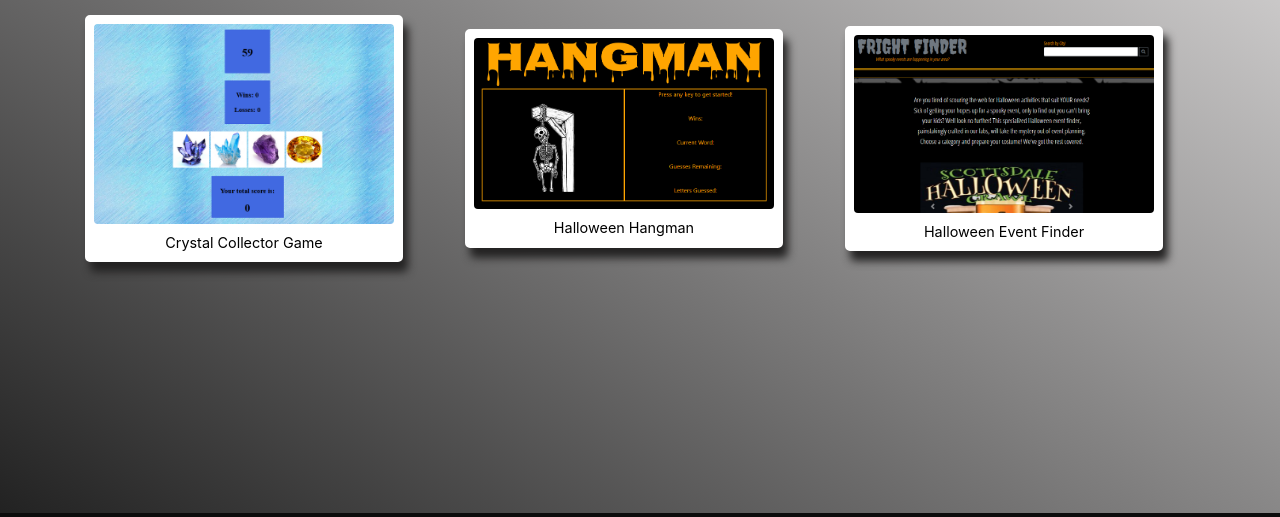
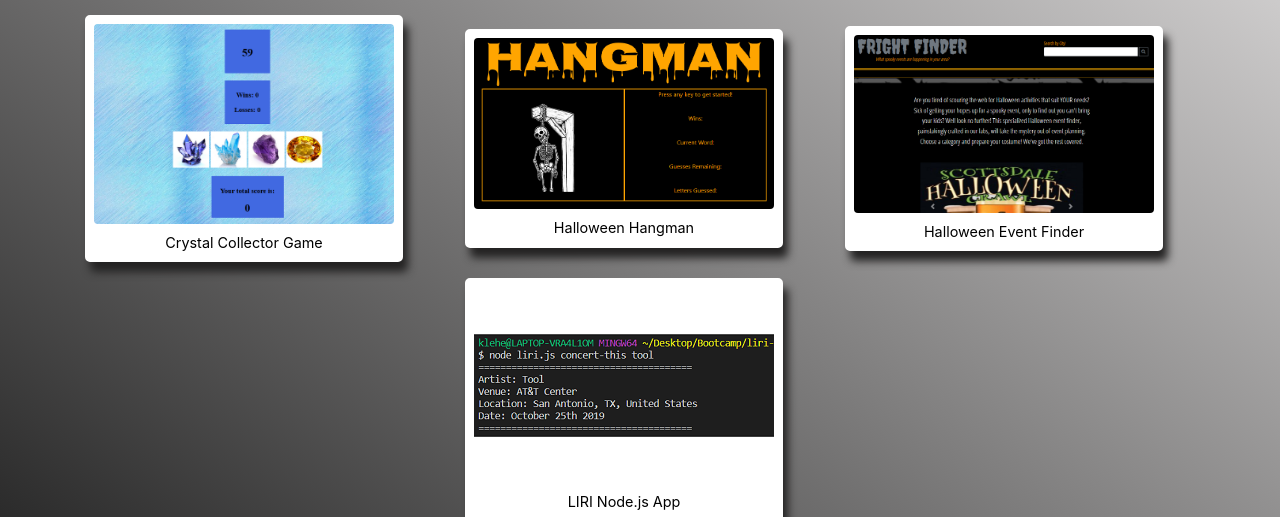
Before and after one commit to killoranrivers/Updated-Portfolio, a plain HTML site: page projects.html in a window 1280 px wide. Shown: the part 231-748 px from the top of the page. Drawn offline with nearby package versions, Linux system fonts and the light colour scheme.

Commit message:
Added LIRI bot to Projects page

```diff
--- a/projects.html
+++ b/projects.html
@@ -76,6 +76,16 @@
                             </figure>
                         </div>
             </div>
+            <div class="row">
+                <div class="col-sm-4 mx-auto">
+                    <figure class="figure">
+                        <img src="./assets/images/liri-node.png" class="figure-img img-fluid rounded" width="300px" alt="LIRI node app screenshot">
+                        <figcaption class="figure-caption">
+                            LIRI Node.js App
+                        </figcaption>
+                    </figure>
+                </div>
+            </div>
         </div>
     </main>
 
```
Also changed, not shown: assets/images/LIRI-node.png (added), assets/images/grey-website-background.jpg (deleted), assets/images/grey-website-background.png (deleted), assets/images/portrait.jpg (deleted).
